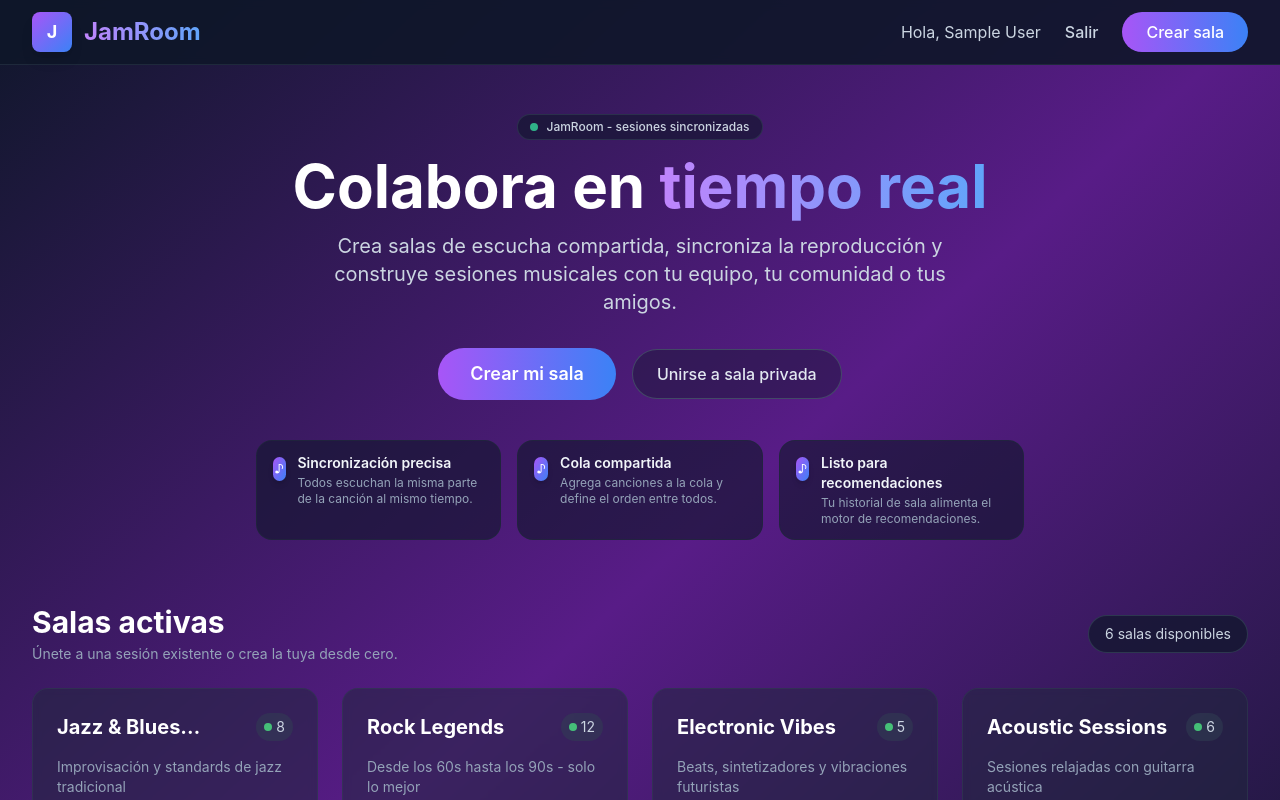
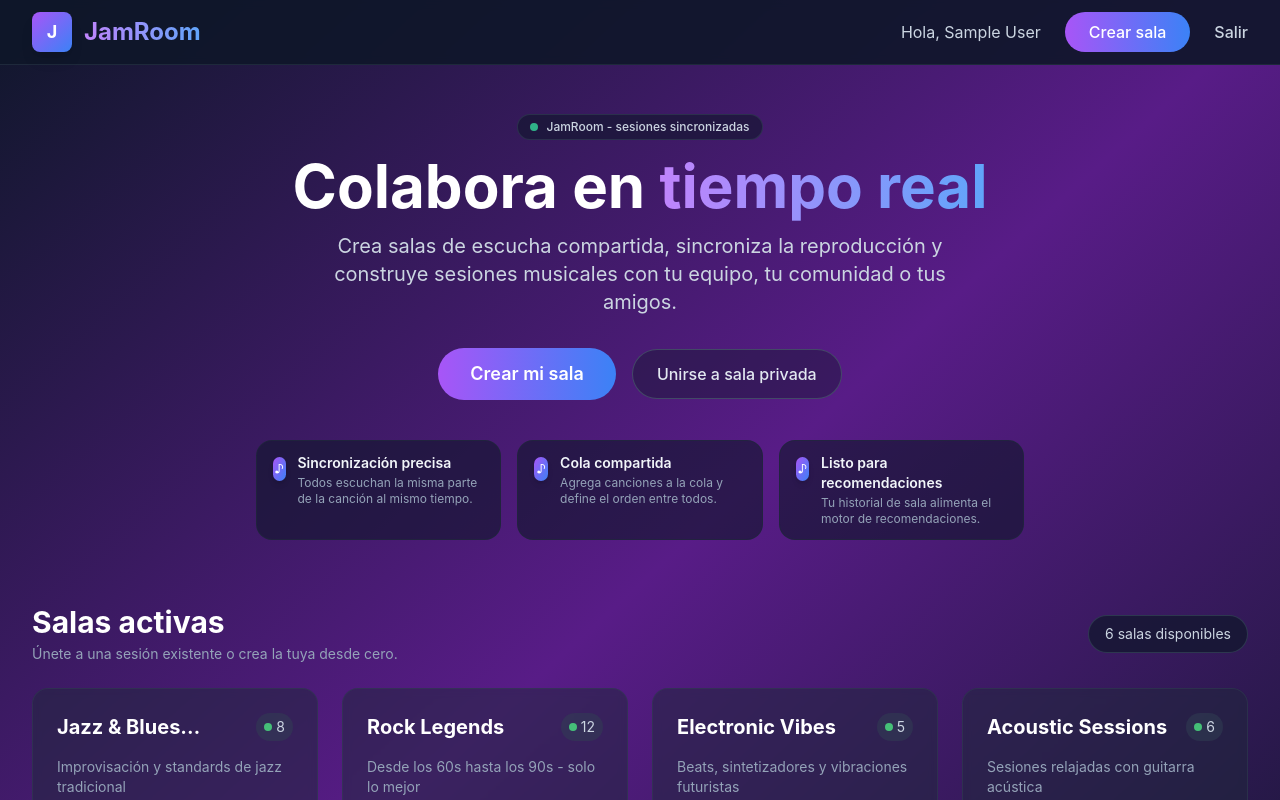
Before and after one commit to JamRoomOrganization/jamroom-front, a Next.js app: page / in a window 1280 px wide. Shown: the top 800 px of the page. Built offline with nearby package versions, Linux system fonts and the light colour scheme; sample sign-in values are in the browser's storage.

Commit message:
fix: prblems with deploy

```diff
--- a/src/components/Header.tsx
+++ b/src/components/Header.tsx
@@ -28,12 +28,6 @@ export default function Header() {
                     <span className="hidden sm:block text-slate-300">
                       Hola, {user.name || user.email}
                     </span>
-                    <button
-                      onClick={signOut}
-                      className="text-slate-300 hover:text-white transition-colors font-medium"
-                    >
-                      Salir
-                    </button>
                   </>
                 ) : (
                   <Link
@@ -52,6 +46,12 @@ export default function Header() {
             >
               Crear sala
             </Link>
+            <button
+              onClick={signOut}
+              className="text-slate-300 hover:text-white transition-colors font-medium"
+            >
+              Salir
+            </button>
           </nav>
         </div>
       </div>
```
Also changed, not shown: 1 other file (tests, documents, lock files or other folders).
